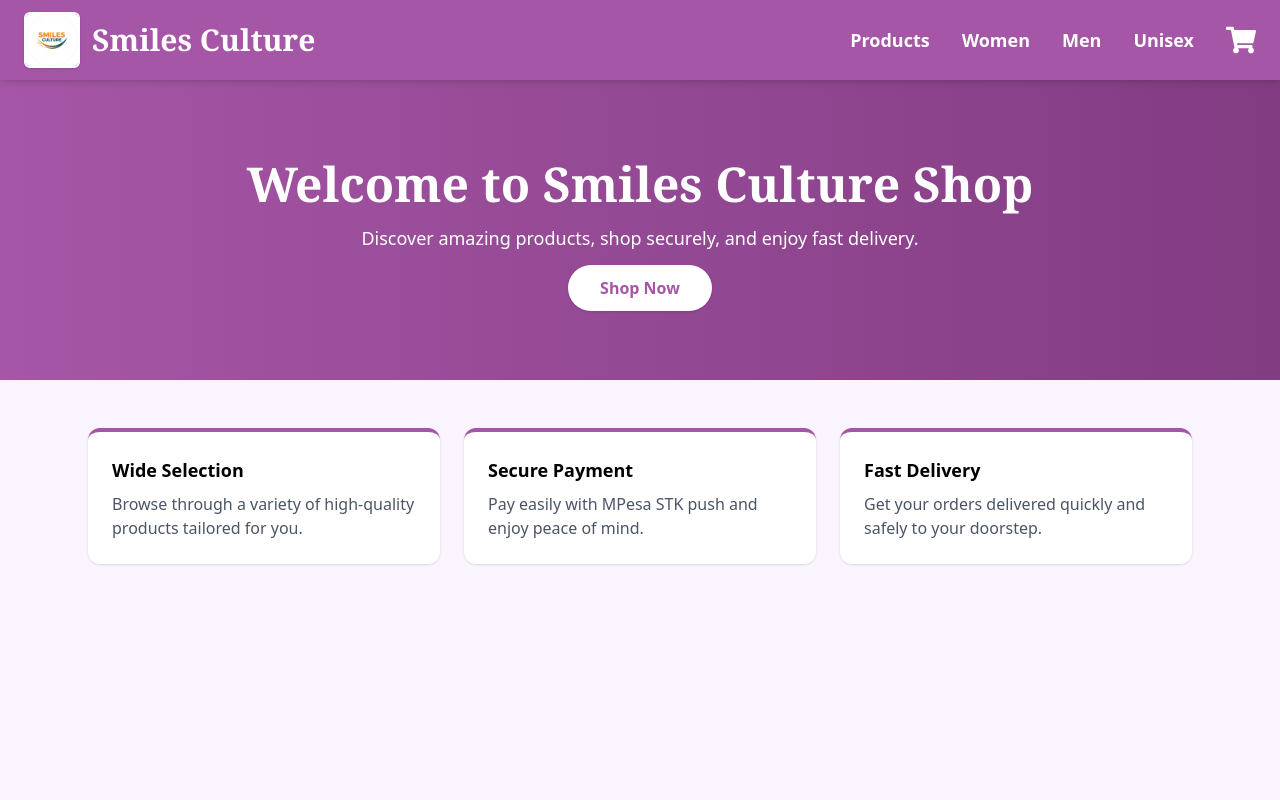
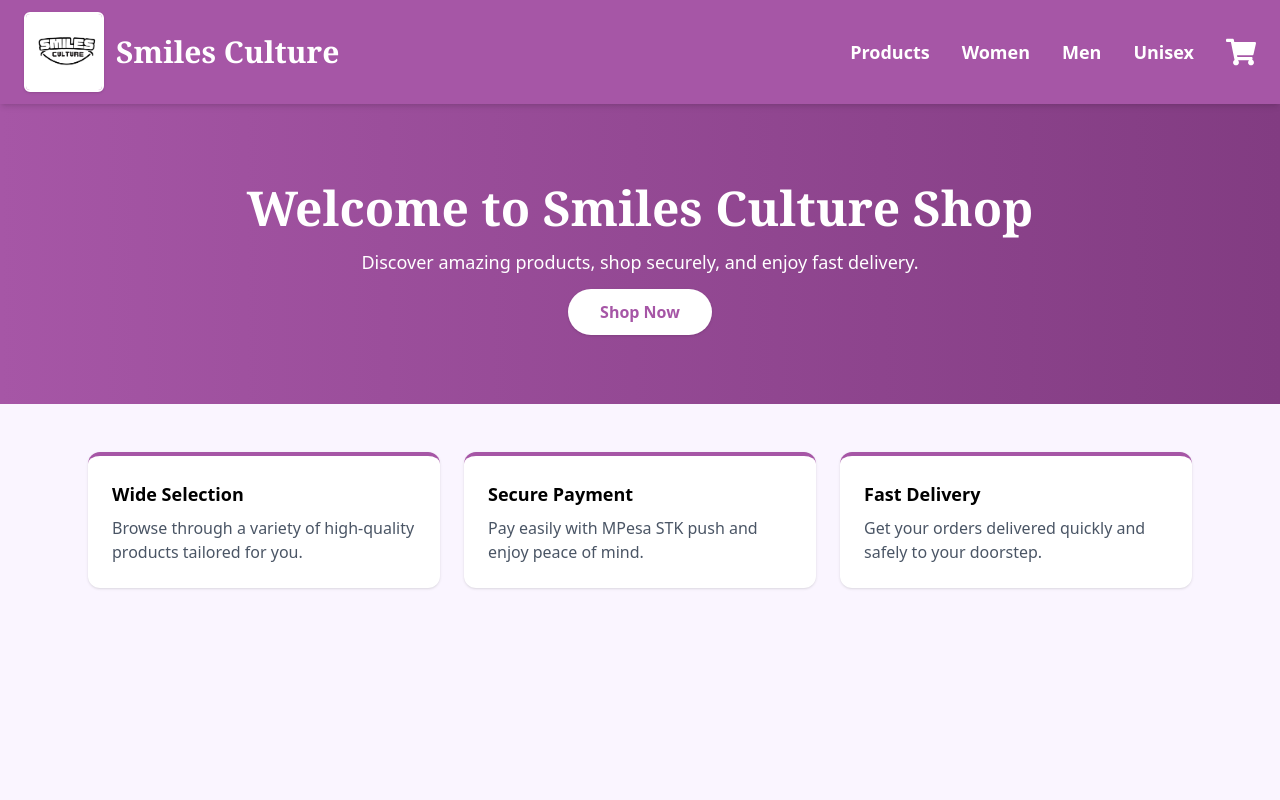
Before and after one commit to clairekimani123/Smiles-culture, a React (Vite) app: page / in a window 1280 px wide. Shown: the top 800 px of the page. Built offline with nearby package versions, Linux system fonts and the light colour scheme; no server answers.

Commit message:
few changes

```diff
--- a/src/components/Navbar.jsx
+++ b/src/components/Navbar.jsx
@@ -2,7 +2,7 @@
 import { Link, useNavigate } from 'react-router-dom'
 import { FaShoppingCart } from 'react-icons/fa'
 import { useCart } from '../context/CartContext'
-import logo from '../assets/smiles.png'  // make sure to place it in /src/assets/
+import logo from '../assets/smiles.svg'  // make sure to place it in /src/assets/
 
 export default function Navbar() {
   const { cartItems } = useCart()
@@ -16,7 +16,7 @@
           <img
             src={logo}
             alt="Smiles Culture Logo"
-            className="w-14 h-14 rounded-md border-2 border-white shadow-sm"
+            className="w-20 h-20 rounded-md border-2 border-purple shadow-sm"
           />
           <Link to="/" className="text-3xl font-bold font-serif text-white hover:text-gray-200 transition">
             Smiles Culture
```
Also changed, not shown: src/assets/picture.png (added), src/assets/smiles.svg (added).
